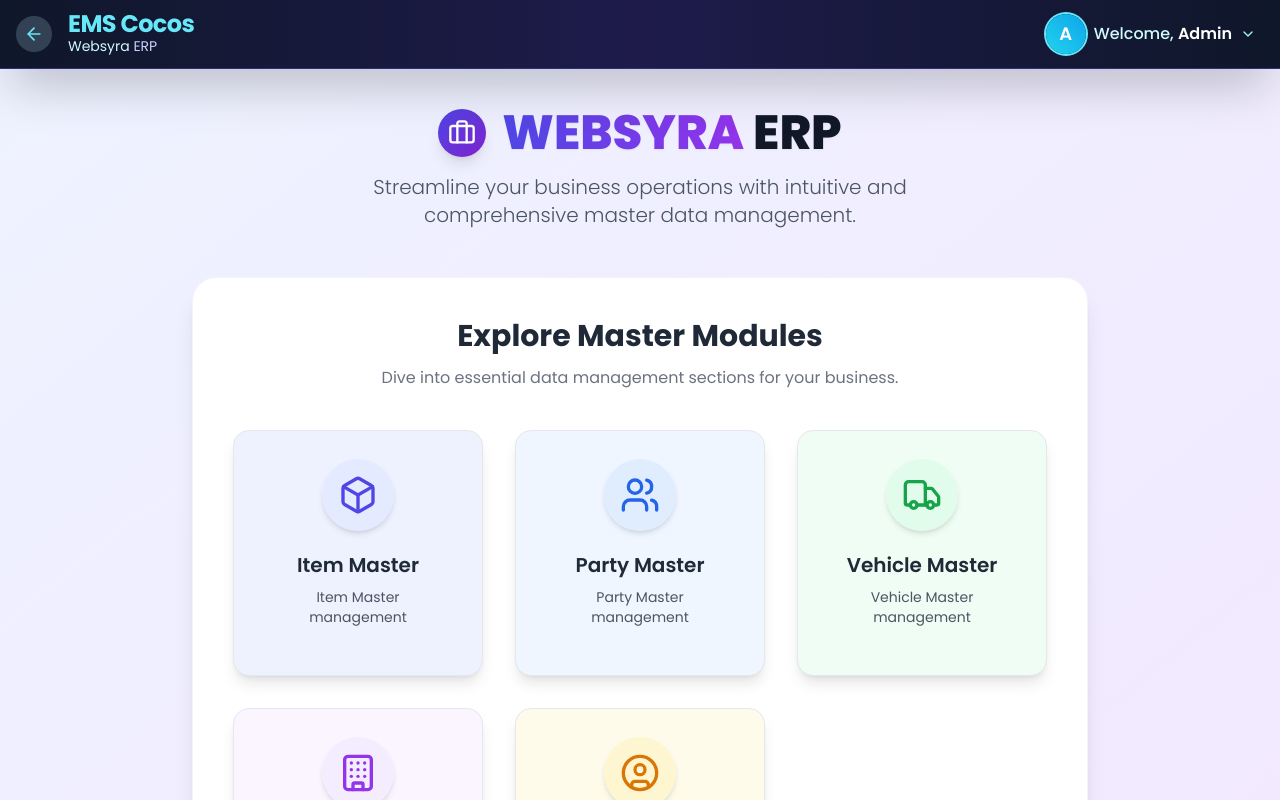
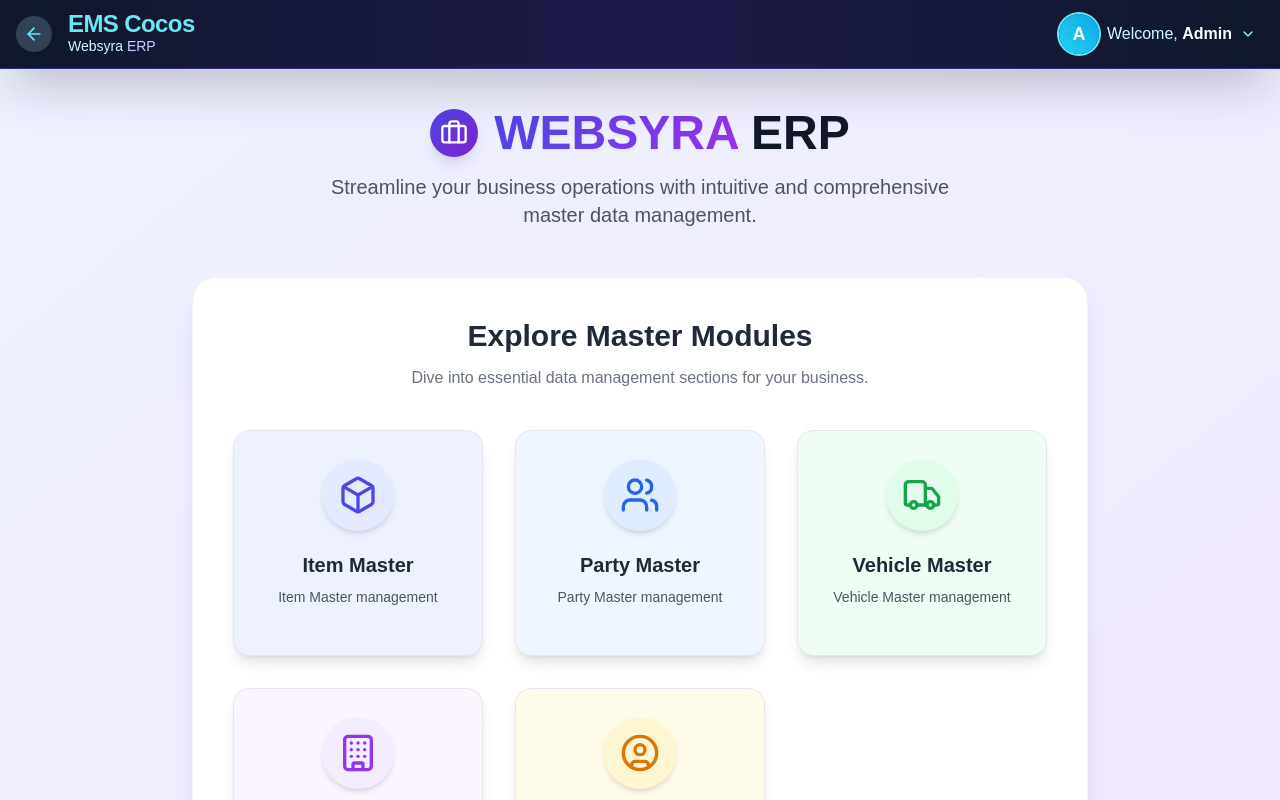
Before and after one commit to Narenselvan28/EMS-TEST, a React (Create React App) app: page /masters in a window 1280 px wide. Shown: the top 800 px of the page. Built offline with nearby package versions, Linux system fonts and the light colour scheme.

Commit message:
UI Betterrr

```diff
--- a/src/index.css
+++ b/src/index.css
@@ -2,11 +2,15 @@
 @tailwind components;
 @tailwind utilities;
 @import url('https://fonts.googleapis.com/css2?family=Poppins:ital,wght@0,100;0,200;0,300;0,400;0,500;0,600;0,700;0,800;0,900;1,100;1,200;1,300;1,400;1,500;1,600;1,700;1,800;1,900&display=swap');
+@import url('https://fonts.googleapis.com/css2?family=IBM+Plex+Sans:wght@400;500;600&display=swap');
 
 body {
-  font-family: 'Poppins', sans-serif;
-  background-color: #f3f4f6;
+  font-family: 'IBM Plex Sans', sans-serif;
+  background-color: #f3f4f6; /* soft gray, ideal for clean UI */
 }
+
+
+
 
 .leaguespartan{
   font-family: 'League Spartan',sans-serif;
```
